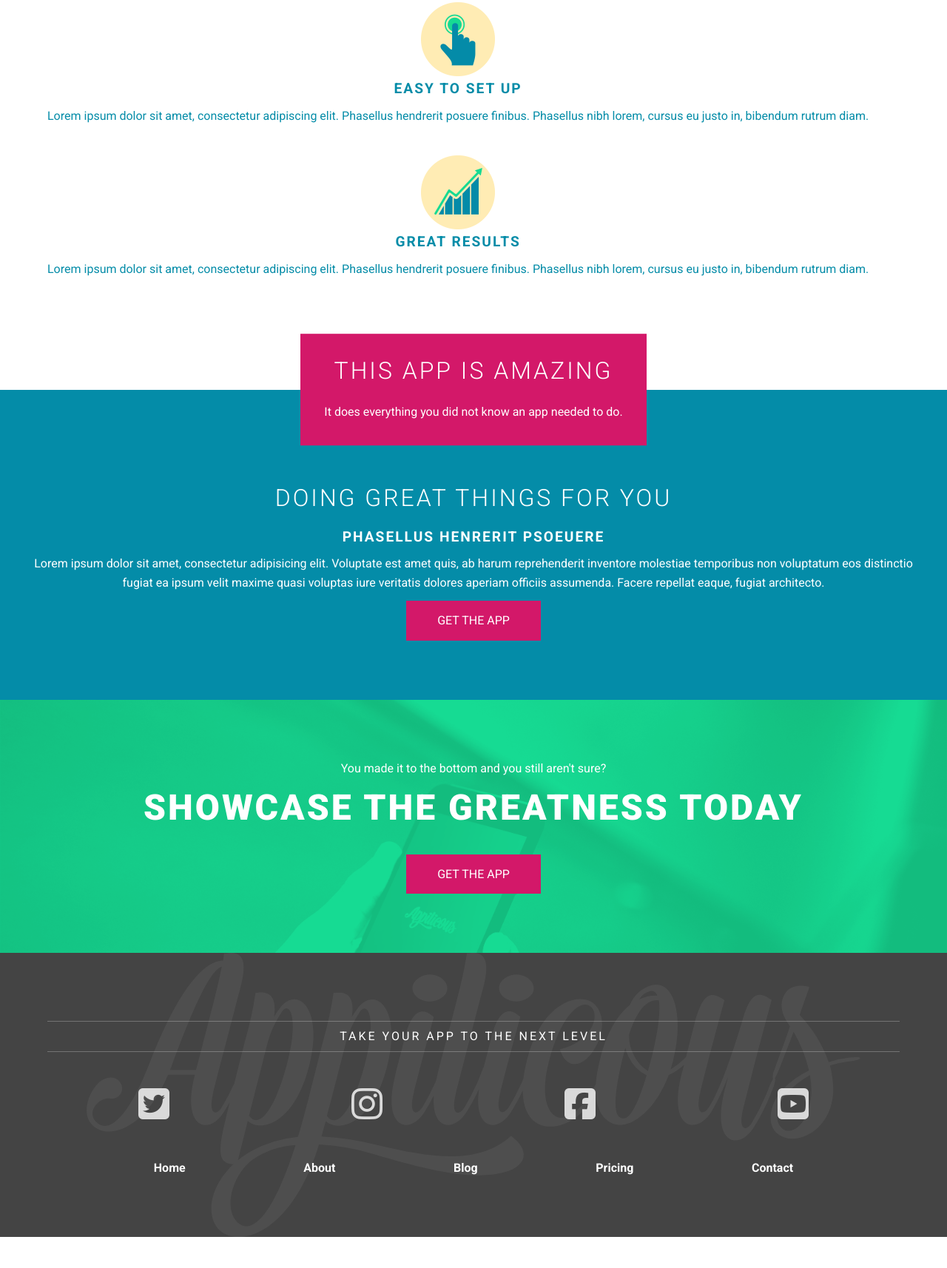
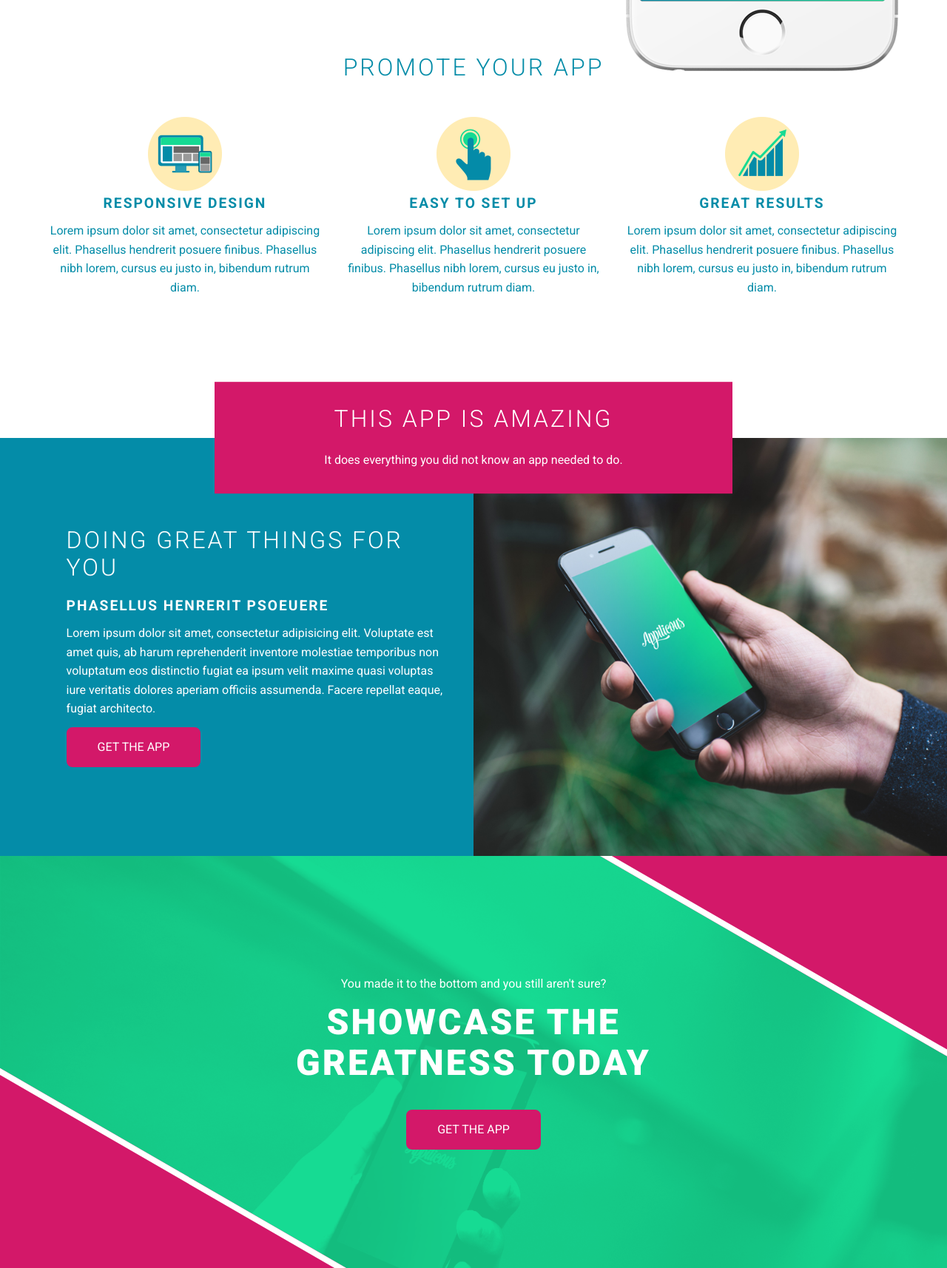
Before and after one commit to matluc/Responsive-Site-, a plain HTML site: page index.html in a window 1280 px wide. Shown: the part 807-2521 px from the top of the page at 74% size. Before the commit the page ends 2479 px from the top, so only its background shows below. Drawn offline with nearby package versions, Linux system fonts and the light colour scheme.

Commit message:
Added desktop version layout

```diff
--- a/index.html
+++ b/index.html
@@ -44,14 +44,14 @@
 
   <section class="hero">
     <div class="container grid">
-      <div class="hero-text col">
+      <div class="hero-text col col--2-3">
         <h1 class="title-large"><span>Take your app to the</span> next level</h1>
         <p class="text-intro">The perfect landing page for your app, whatever it might be. Show off apps features, show some sexy pictures and get more people do download it today.</p>
         <a href="" class="btn btn--secondary">Learn more</a>
         <a href="" class="btn btn--primary">Get the app</a>
       </div>
 
-      <div class="col">
+      <div class="col col--1-3">
         <img class="hero-img lg--screen" src="img/phone.png" alt="App opened on phone">
       </div>
 
@@ -64,19 +64,19 @@
     <div class="container grid">
       <h2 class="col col--full">Promote your app</h2>
 
-      <div class="sales-point">
+      <div class="sales-point col col--1-3">
         <img src="img/sales-responsive.png" alt="">
         <h3>Responsive Design</h3>
         <p>Lorem ipsum dolor sit amet, consectetur adipiscing elit. Phasellus hendrerit posuere finibus. Phasellus nibh lorem, cursus eu justo in, bibendum rutrum diam.</p>
       </div>
 
-      <div class="sales-point">
+      <div class="sales-point col col--1-3">
         <img src="img/sales-hand.png" alt="">
         <h3>Easy to Set up</h3>
         <p>Lorem ipsum dolor sit amet, consectetur adipiscing elit. Phasellus hendrerit posuere finibus. Phasellus nibh lorem, cursus eu justo in, bibendum rutrum diam.</p>
       </div>
 
-      <div class="sales-point">
+      <div class="sales-point col col--1-3">
         <img src="img/sales-graph.png" alt="">
         <h3>Great results</h3>
         <p>Lorem ipsum dolor sit amet, consectetur adipiscing elit. Phasellus hendrerit posuere finibus. Phasellus nibh lorem, cursus eu justo in, bibendum rutrum diam.</p>
@@ -88,14 +88,13 @@
   <!-- ======  Promo section  ====== -->
 
   <section class="promo">
-    <div class="grid">
-
     <div class="title-box">
       <h2>This app is amazing</h2>
       <p>It does everything you did not know an app needed to do.</p>
     </div>
 
-      <div class="col bg-main">
+    <div class="grid">
+      <div class="col col--1-2 bg-main">
         <h2>Doing great things for you</h2>
         <h3>Phasellus henrerit psoeuere</h3>
         <p>Lorem ipsum dolor sit amet, consectetur adipisicing elit. Voluptate est amet quis, ab harum reprehenderit inventore molestiae temporibus non voluptatum eos distinctio fugiat ea ipsum velit maxime quasi voluptas iure veritatis dolores aperiam officiis
@@ -103,9 +102,7 @@
         <a href="" class="btn btn--primary">Get the app</a>
       </div>
 
-      <div class="col img-box lg--screen">
-        <img src="img/phone-in-hand.jpg" alt="A hand holding a phone">
-      </div>
+      <div class="col col--1-2 img-box lg--screen"></div>
 
     </div>
   </section>
@@ -113,15 +110,17 @@
   <!-- ======  Call to action  ====== -->
 
   <section class="cta">
+    <div class="container container--cta">
       <p class="text-large">You made it to the bottom and you still aren't sure?</p>
       <h2 class="title-large">Showcase the greatness today</h2>
       <a href="" class="btn btn--primary">Get the app</a>
+    </div>
   </section>
 
   <!-- ======  Footer  ====== -->
 
   <footer>
-    <div class="container">
+    <div class="container container--footer">
       <p class="title-footer">Take your app to the next level</p>
       <ul class="unstyled-list social-links">
         <li>
@@ -145,7 +144,6 @@
         </a>
         </li>
       </ul>
-    </div>
 
       <ul class="unstyled-list nav-footer">
         <li><a href="">Home</a></li>
@@ -154,6 +152,7 @@
         <li><a href="">Pricing</a></li>
         <li><a href="">Contact</a></li>
       </ul>
+    </div>
   </footer>
 
   <!-- ======  jQuerry  ====== -->
--- a/sass/base/_base.sass
+++ b/sass/base/_base.sass
@@ -21,8 +21,5 @@ img
 
 .lg--screen
   display: none
-
-.bg-main
-  background: $main
-  color: $text-inverse
-  padding: 5em 2.5em
+  @media (min-width: 725px)
+    display: block
--- a/sass/base/_typography.sass
+++ b/sass/base/_typography.sass
@@ -45,6 +45,9 @@ h3
     padding-top: 6em
     @media (min-width: 495px)
       padding-top: 8em
+  @media (min-width: 725px)
+    max-width: 700px
+
 
 .title-footer
   text-transform: uppercase
--- a/sass/components/_buttons.sass
+++ b/sass/components/_buttons.sass
@@ -3,6 +3,7 @@
   padding: .75em 2.5em
   text-transform: uppercase
   text-decoration: none
+  border-radius: 8px
   &:not(:last-of-type)
     margin-bottom: .6em
 
@@ -13,6 +14,7 @@
   &:hover,
   &:focus
     background: darken($accent, 15%)
+    border: darken($accent, 15%)
 
 .btn--secondary
   border: 2px solid $text-inverse
--- a/sass/components/_cta.sass
+++ /dev/null
@@ -1,8 +0,0 @@
-.cta
-  background-color: $secondary
-  background-image: url(../img/call-to-action-background.jpg)
-  background-size: cover
-  background-position: center
-  padding: 5em 0
-  background-blend-mode: multiply
-  color: $text-inverse
--- /dev/null
+++ b/sass/layout/_cta.sass
@@ -0,0 +1,32 @@
+.cta
+  background-color: $secondary
+  background-image: url(../img/call-to-action-background.jpg)
+  background-size: cover
+  background-position: center
+  padding: 5em 0
+  background-blend-mode: multiply
+  color: $text-inverse
+  position: relative
+  overflow: hidden
+  @media (min-width: 725px)
+    padding: 10em 0
+    &::before, &::after
+      content: ''
+      display: block
+      background: $accent
+      position: absolute
+      width: 100%
+      border: 1em solid $white
+    &::before
+      top: 0
+      bottom: -1em
+      transform: skewX(60deg)
+      left: -100%
+    &::after
+      top: -1em
+      bottom: 0
+      transform: skewX(60deg)
+      right: -100%
+
+    .container--cta
+      width: 50%
--- a/sass/layout/_footer.sass
+++ b/sass/layout/_footer.sass
@@ -34,8 +34,10 @@ footer
 .nav-footer
   display: flex
   justify-content: space-around
-  width: 80%
   margin: 0 auto
   a
     text-decoration: none
     font-weight: $font-bold
+
+.container--footer
+  max-width: 25em
--- a/sass/layout/_grid.sass
+++ b/sass/layout/_grid.sass
@@ -4,6 +4,20 @@
 
 .col
   flex: 0 0 100%
+  padding: 0 0.75em
+  @media (min-width: 725px)
+    &:first-of-type
+      padding-left: 0
+    &:last-of-type
+      padding-right: 0
 
 .col--full
   flex: 0 0 100%
+
+@media (min-width: 725px)
+  .col--1-3
+    flex-basis: 33.3333%
+  .col--2-3
+    flex-basis: 66.6666%
+  .col--1-2
+    flex-basis: 50%
--- a/sass/layout/_hero.sass
+++ b/sass/layout/_hero.sass
@@ -4,3 +4,12 @@
   padding-top: 8em
   padding-bottom: 5em
   text-align: center
+  @media (min-width: 725px)
+    text-align: left
+    padding-bottom: 0
+    height: 80vmin
+    min-height: 800px
+
+.hero-text
+  @media (min-width: 725px)
+    margin-top: 10vmax
--- a/sass/layout/_nav.sass
+++ b/sass/layout/_nav.sass
@@ -7,16 +7,31 @@
   font-size: 1.2rem
   overflow: hidden
   transition: all ease-in-out 250ms
+  @media (min-width: 725px)
+    position: relative
+    flex: auto
+    background: none
+    margin-top: 2vh
+    margin-left: 2em
+    left: 0
   ul
     display: flex
     flex-direction: column
     justify-content: space-around
     height: 100vh
+    @media (min-width: 725px)
+      flex-direction: row
+      height: auto
   li
     flex: 1 1 auto
-    &:not(:last-of-type)
-      border-bottom: 1px solid rgba(0, 0, 0, .15)
     display: flex
+    border-bottom: 1px solid rgba(0, 0, 0, 0.15)
+    &:last-of-type
+      border-bottom: none
+    @media (min-width: 725px)
+      display: inline-block
+      border: none
+      text-align: right
 
   a
     color: $text-inverse
@@ -25,8 +40,14 @@
     display: flex
     align-items: center
     justify-content: center
+    @media (min-width: 725px)
+      display: inline
     &:hover
       background: rgba(0, 0, 0, .15)
+      @media (min-width: 725px)
+        background: none
+        color: darken($accent, 15%)
+
   &.is-open
     left: 0
 
@@ -39,6 +60,8 @@
   right: 1em
   top: 1em
   cursor: pointer
+  @media (min-width: 725px)
+    display: none
 
 .hamburger, .hamburger::before, .hamburger::after
   content: ''
@@ -46,7 +69,7 @@
   width: 2em
   height: 3px
   background: $white
-  transition: all ease-in-out 250ms
+  transition: all ease-in-out 500ms
 
 
 .hamburger::before
@@ -56,9 +79,9 @@
   transform: translateY(3px)
 
 .hamburger.is-open
-  transform: rotate(45deg)
+  transform: rotate(225deg)
   &::after
-    transform: translateY(-3px) rotate(-90deg)
+    transform: translateY(-3px) rotate(-270deg)
   &::before
     opacity: 0
 
--- a/sass/layout/_promo.sass
+++ b/sass/layout/_promo.sass
@@ -0,0 +1,15 @@
+.promo
+  .bg-main
+    background: $main
+    color: $text-inverse
+    padding: 6em 2.5em 3em
+    @media (min-width: 725px)
+      text-align: left
+      padding-left: 7%
+      padding-top: 7.5em
+      padding-bottom: 7.5em
+
+  .img-box
+    background-image: url(../img/phone-in-hand.jpg)
+    background-position: center
+    background-size: cover
--- a/sass/layout/_sales-points.sass
+++ b/sass/layout/_sales-points.sass
@@ -7,3 +7,7 @@
     margin-top: 1.5em
   &:last-child
     margin-bottom: 0
+  @media (min-width: 725px)
+    margin-top: 1.5em
+    &:first-of-type
+      margin-bottom: 0
--- a/sass/main.sass
+++ b/sass/main.sass
@@ -19,9 +19,9 @@
 @import layout/hero
 @import layout/sales-points
 @import layout/promo
+@import layout/cta
 @import layout/footer
 
 
 // 5 Components
 @import components/buttons
-@import components/cta
```
Also changed, not shown: css/main.css, 1 other file. Lines whose indentation alone changed are shown as unchanged.
